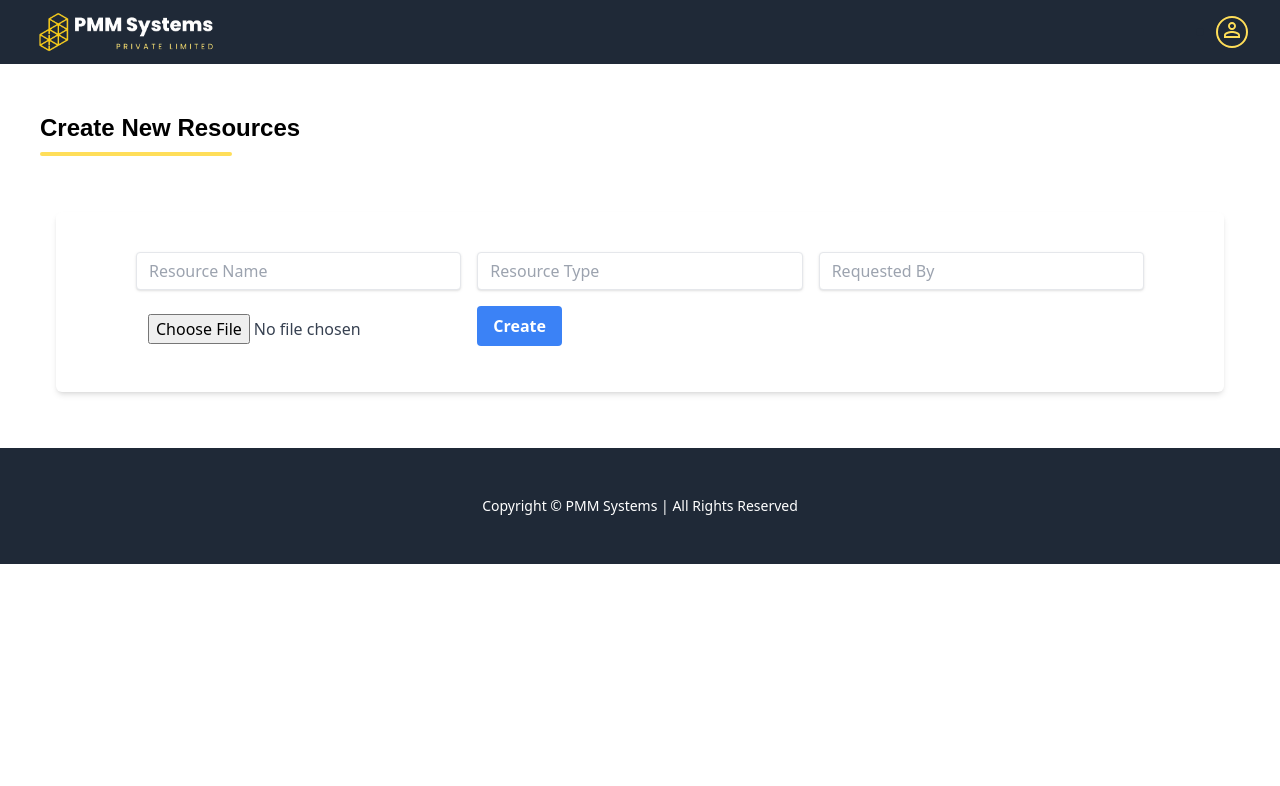
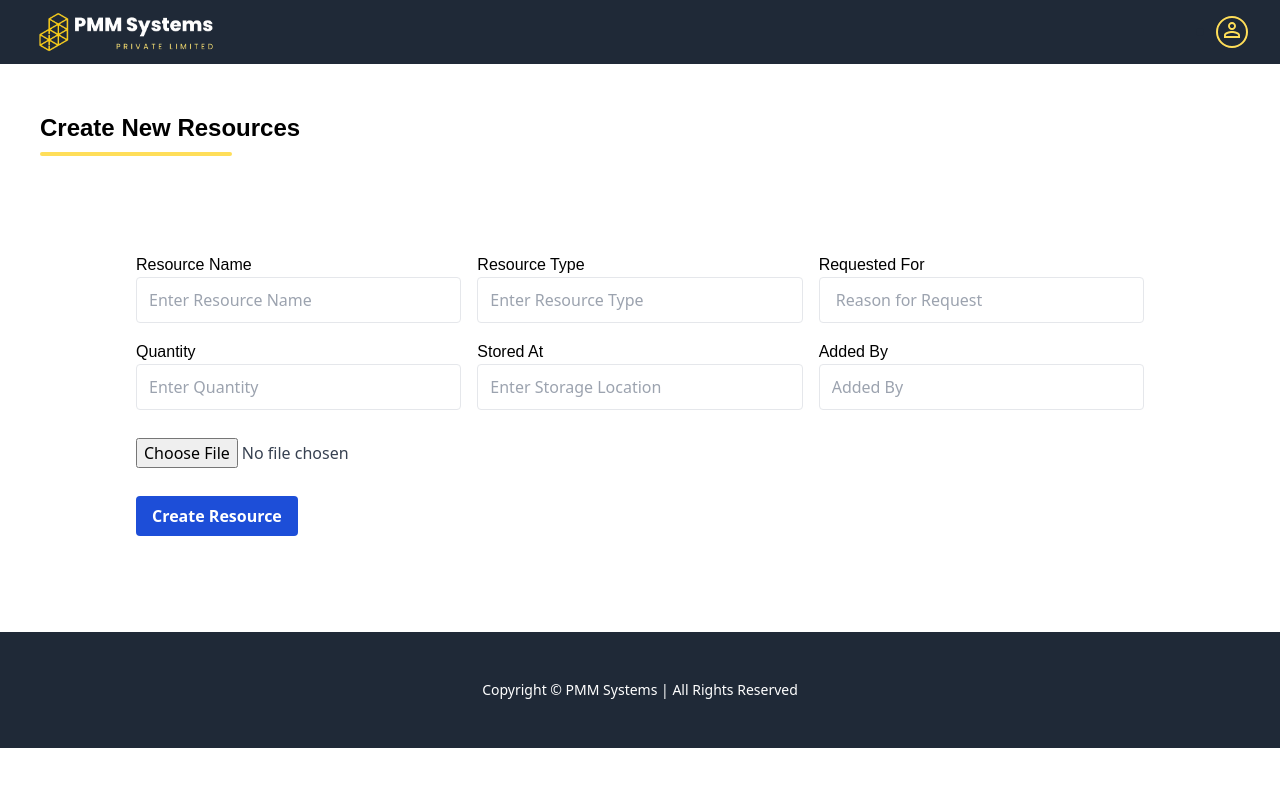
Before and after one commit to Harish1611/Pharma-Medical-Management-System, a React (Create React App) app: page /raw-material-resources in a window 1280 px wide. Shown: the top 786 px of the page. Built offline with nearby package versions, Linux system fonts and the light colour scheme.

Commit message:
Extended: Created new resource/raw material creation form and modified field styles

```diff
--- a/src/Components/RawMaterialResources/NewRawMaterial.jsx
+++ b/src/Components/RawMaterialResources/NewRawMaterial.jsx
@@ -9,27 +9,47 @@ const NewRawMaterial = () => {
     <div className='mt-4'>
 
          <HeadingOne headText="Create New Resources" />
-         <form class="bg-white px-2 py-2 m-2 sm:px-20 sm:py-10 sm:m-14 border-slate-200 rounded-md shadow-md">
+         <form className="bg-white px-2 py-2 m-2 sm:px-20 sm:py-10 sm:m-14 border-slate-200 ">
 
           <Grid container spacing={2}>
 
             <Grid item sm={4} xs={12}>
-         <input class="shadow appearance-none border rounded w-full py-2 px-3 text-gray-700 leading-tight focus:outline-none focus:shadow-outline" id="resourcename" type="text" placeholder="Resource Name" />
+         <label for="resourcename" className=' font-poppins font-medium  ' >Resource Name</label>
+         <input className=" appearance-none border rounded w-full py-3 px-3 text-gray-700 leading-tight focus:outline-none focus:shadow-outline" name="resourcename" id="resourcename" type="text" placeholder="Enter Resource Name" />
          </Grid>
          <Grid item sm={4} xs={12} >
-         <input class="shadow appearance-none border rounded w-full py-2 px-3 text-gray-700 leading-tight focus:outline-none focus:shadow-outline" id="resourcetype" type="text" placeholder="Resource Type" />
+         <label for="resourcetype" className=' font-poppins font-medium  ' >Resource Type</label>
+
+         <input className=" appearance-none border rounded w-full py-3 px-3 text-gray-700 leading-tight focus:outline-none focus:shadow-outline" id="resourcetype" type="text" placeholder="Enter Resource Type" />
          </Grid>
          <Grid item sm={4} xs={12} >
-         <input class="shadow appearance-none border rounded w-full py-2 px-3 text-gray-700 leading-tight focus:outline-none focus:shadow-outline" id="requestby" type="text" placeholder="Requested By" />
+         <label for="requestfor" className=' font-poppins font-medium  ' >Requested For</label>
+
+         <input className=" appearance-none border rounded w-full py-3 px-3 text-gray-700 leading-tight focus:outline-none focus:shadow-outline" id="requestfor" type="text" placeholder=" Reason for Request" />
+         </Grid>
+
+         <Grid item sm={4} xs={12}>
+         <label for="quantity" className=' font-poppins font-medium  ' >Quantity</label>
+         <input className=" appearance-none border rounded w-full py-3 px-3 text-gray-700 leading-tight focus:outline-none focus:shadow-outline" name="quantity" id="auantity" type="text" placeholder="Enter Quantity" />
          </Grid>
          <Grid item sm={4} xs={12} >
-         <input class="appearance-none  w-full py-2 px-3 text-gray-700 " id="resourcefile" type="file" placeholder="Requested By" />
+         <label for="storedat" className=' font-poppins font-medium  ' >Stored At</label>
+
+         <input className=" appearance-none border rounded w-full py-3 px-3 text-gray-700 leading-tight focus:outline-none focus:shadow-outline" name="storedat" id="storedat" type="text" placeholder="Enter Storage Location" />
+         </Grid>
+         <Grid item sm={4} xs={12} >
+         <label for="addedby" className=' font-poppins font-medium  ' >Added By</label>
+
+         <input className=" appearance-none border rounded w-full py-3 px-3 text-gray-700 leading-tight focus:outline-none focus:shadow-outline" name="addedby" id="addedby" type="text" placeholder="Added By" />
+         </Grid>
+         <Grid item sm={4} xs={12} >
+         <input className="appearance-none  w-full py-3 px-0 text-gray-700 " id="resourcefile" type="file" placeholder="Requested By" />
          </Grid>
 
-         <Grid item xs={8}>
-         <button class="bg-blue-500 hover:bg-blue-700 text-white font-bold py-2 px-4 rounded focus:outline-none focus:shadow-outline" type="button">
+         <Grid item xs={12}>
+         <button className="bg-blue-700 hover:bg-blue-600 text-white font-bold py-2 px-4 rounded focus:outline-none focus:shadow-outline" type="button">
 
-         Create
+         Create Resource
          </button>
          </Grid>
 
```
